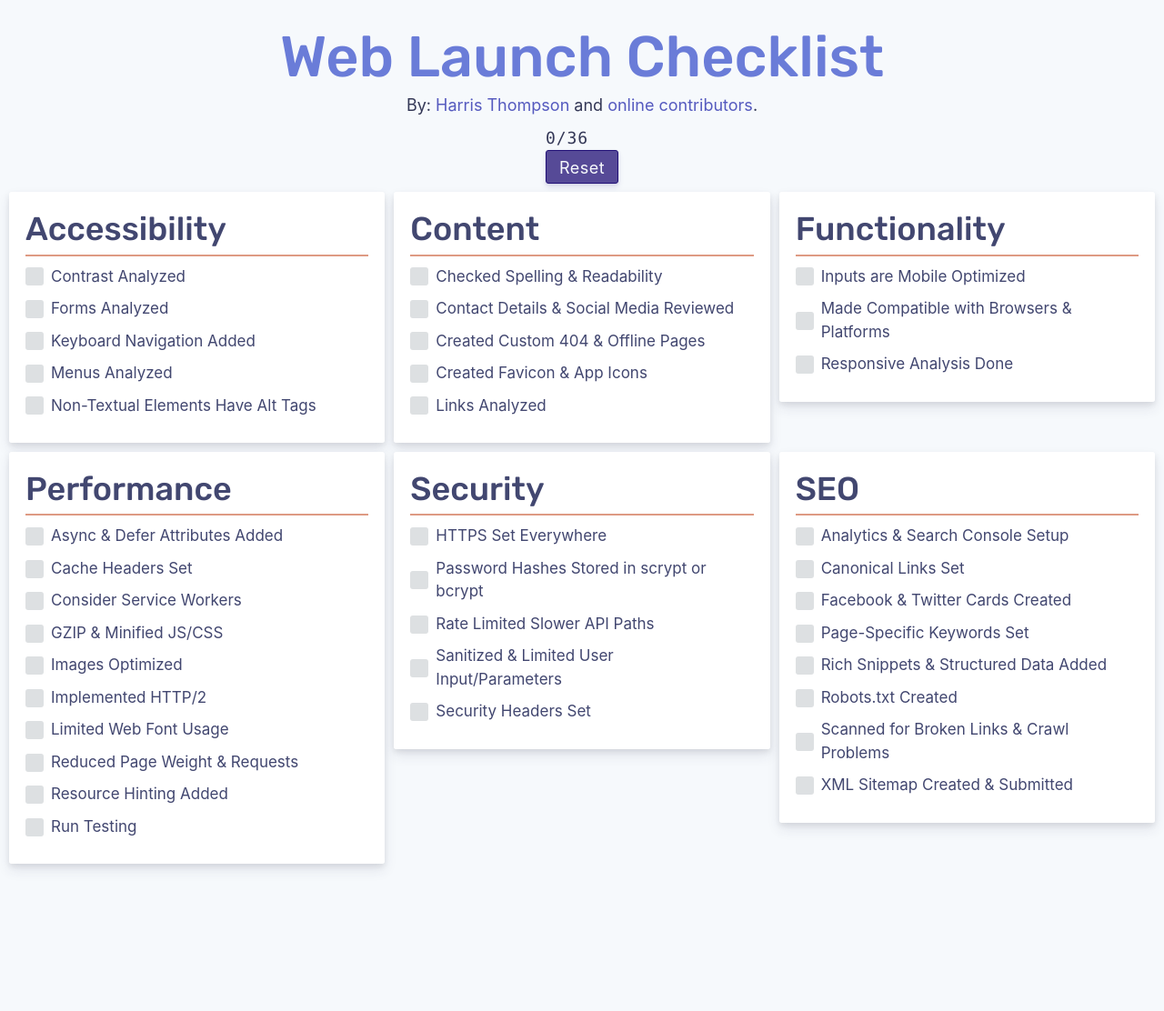
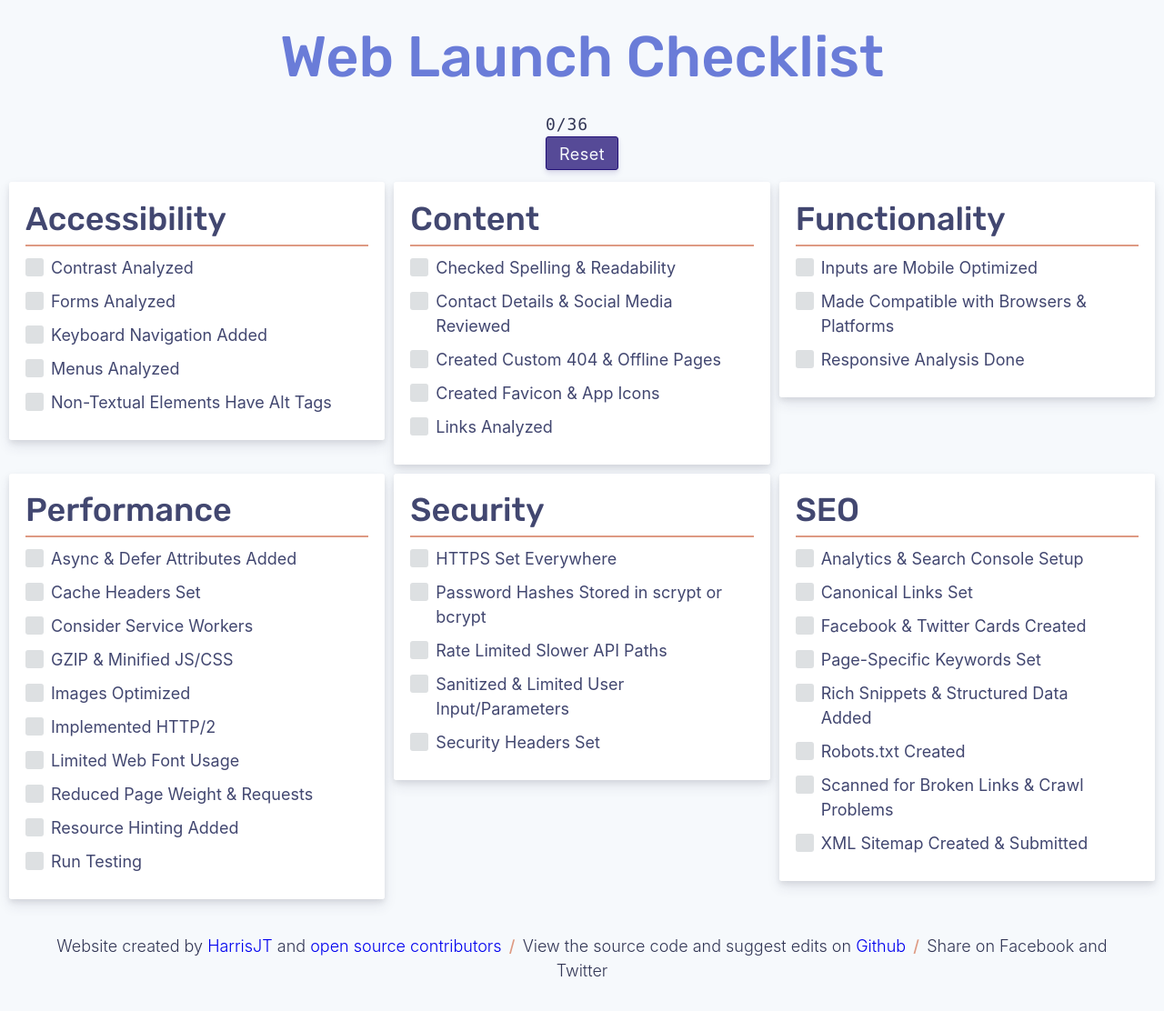
Before and after one commit to HarrisJT/web-launch-checklist, a Gatsby site: page / in a window 1280 px wide. Shown: the whole page at 91% size. Built offline with nearby package versions, Linux system fonts and the light colour scheme; Gatsby itself is replaced by a stand-in of ours.

Commit message:
feat: split footer information into a seperate component, style changes

```diff
--- a/src/components/Footer.jsx
+++ b/src/components/Footer.jsx
@@ -0,0 +1,29 @@
+import React from 'react';
+import styled from 'styled-components';
+
+import {Link} from 'gatsby';
+import {colors} from '../styles/variables';
+
+const FooterContainer = styled.footer`
+  margin-top: 1.25em;
+  padding: 0.85em 1.85em;
+  text-align: center;
+  font-weight: 300;
+
+  span {
+    color: ${colors.border};
+    font-weight: 500;
+    padding: 0 0.175em;
+  }
+`;
+
+const Footer = () => (
+  <FooterContainer>
+    Website created by <Link href="https://harrisjt.com">HarrisJT</Link> and{' '}
+    <Link href="https://harrisjt.com">open source contributors</Link>
+    {' '}<span>/</span>{' '}View the source code and suggest edits on{' '}
+    <Link href="https://github.com/HarrisJT/web-launch-checklist">Github</Link>{' '}<span>/</span>{' '}
+    Share on Facebook and Twitter
+  </FooterContainer>
+);
+export default Footer;
--- a/src/components/Header.jsx
+++ b/src/components/Header.jsx
@@ -7,7 +7,7 @@ import {colors} from '../styles/variables';
 const Title = styled.h1`
   font-size: 3.5em;
   font-weight: 500;
-  margin: 0.45em 0.2em 0;
+  margin: 0.45em 0.2em 0.4em;
   text-align: center;
 `;
 
@@ -23,35 +23,6 @@ const Header = () => (
         Web Launch Checklist
       </Link>
     </Title>
-    <p
-      style={{
-        margin: '0.25em 0',
-        textAlign: 'center',
-      }}>
-      By:{' '}
-      <a
-        href="https://harrisjt.com"
-        target="_blank"
-        rel="noopener noreferrer"
-        style={{
-          color: `${colors.accentDark}`,
-          textDecoration: 'none',
-        }}>
-        Harris Thompson
-      </a>
-      {' and '}
-      <a
-        href="https://github.com"
-        target="_blank"
-        rel="noopener noreferrer"
-        style={{
-          color: `${colors.accentDark}`,
-          textDecoration: 'none',
-        }}>
-        online contributors
-      </a>
-      .
-    </p>
   </header>
 );
 
--- a/src/components/layout.jsx
+++ b/src/components/layout.jsx
@@ -6,6 +6,7 @@ import 'typeface-rubik';
 
 import Header from './Header';
 import GlobalStyles from '../styles/global';
+import Footer from './Footer';
 
 class Layout extends React.PureComponent {
   static propTypes = {
@@ -30,6 +31,7 @@ class Layout extends React.PureComponent {
         <GlobalStyles />
         <Header />
         {children}
+        <Footer />
       </React.Fragment>
     );
   }
--- a/src/pages/index.jsx
+++ b/src/pages/index.jsx
@@ -10,7 +10,7 @@ import {colors, fonts} from '../styles/variables';
 const ProgressContainer = styled.section`
   width: min-content;
   display: block;
-  margin: 0.5rem auto;
+  margin: 0.75rem auto;
 `;
 
 const ProgressCount = styled.span`
@@ -111,6 +111,18 @@ const wiggle = keyframes`
   }
 `;
 
+const PostRow = styled.div`
+  position: relative;
+  width: 100%;
+  margin: 0;
+  border: 0;
+  cursor: pointer;
+  display: flex;
+  align-items: flex-start;
+  justify-content: flex-start;
+  flex-flow: row nowrap;
+`;
+
 const Input = styled.input.attrs({type: 'checkbox'})`
   align-self: center;
   z-index: 1;
@@ -162,6 +174,7 @@ const Input = styled.input.attrs({type: 'checkbox'})`
 
 const Checkbox = styled.div.attrs({className: 'post__checkbox', 'aria-hidden': 'true'})`
   height: 20px;
+  margin-top: 3px;
   display: flex;
   align-items: center;
   z-index: 0;
@@ -188,7 +201,6 @@ const Checkbox = styled.div.attrs({className: 'post__checkbox', 'aria-hidden': '
 const CheckboxTitle = styled.span`
   margin: 0 0 0 8px;
   cursor: pointer;
-  font-size: 17px;
   color: ${colors.headingText};
 
   &.title--checked {
@@ -201,17 +213,6 @@ const CheckboxTitle = styled.span`
   &:focus {
     color: ${colors.textDark};
   }
-`;
-
-const PostRow = styled.div`
-  position: relative;
-  width: 100%;
-  display: flex;
-  align-items: center;
-  margin: 0;
-  border: 0;
-  cursor: pointer;
-  justify-content: flex-start;
 `;
 
 const PostInfo = styled.div.attrs({className: 'post__info-container'})`
@@ -422,7 +423,7 @@ class Home extends React.Component {
             onMouseDown={e => e.preventDefault()}
             type="reset"
             value="Reset"
-            title="Reset Checkboxes"
+            title="Reset All Checkboxes"
             tabIndex="0"
             active={resetActive}
           />
--- a/src/styles/global.js
+++ b/src/styles/global.js
@@ -103,6 +103,7 @@
     }
   }
 
+  // Reset fieldset styles
   fieldset {
     border: none;
     margin: 0;
```
